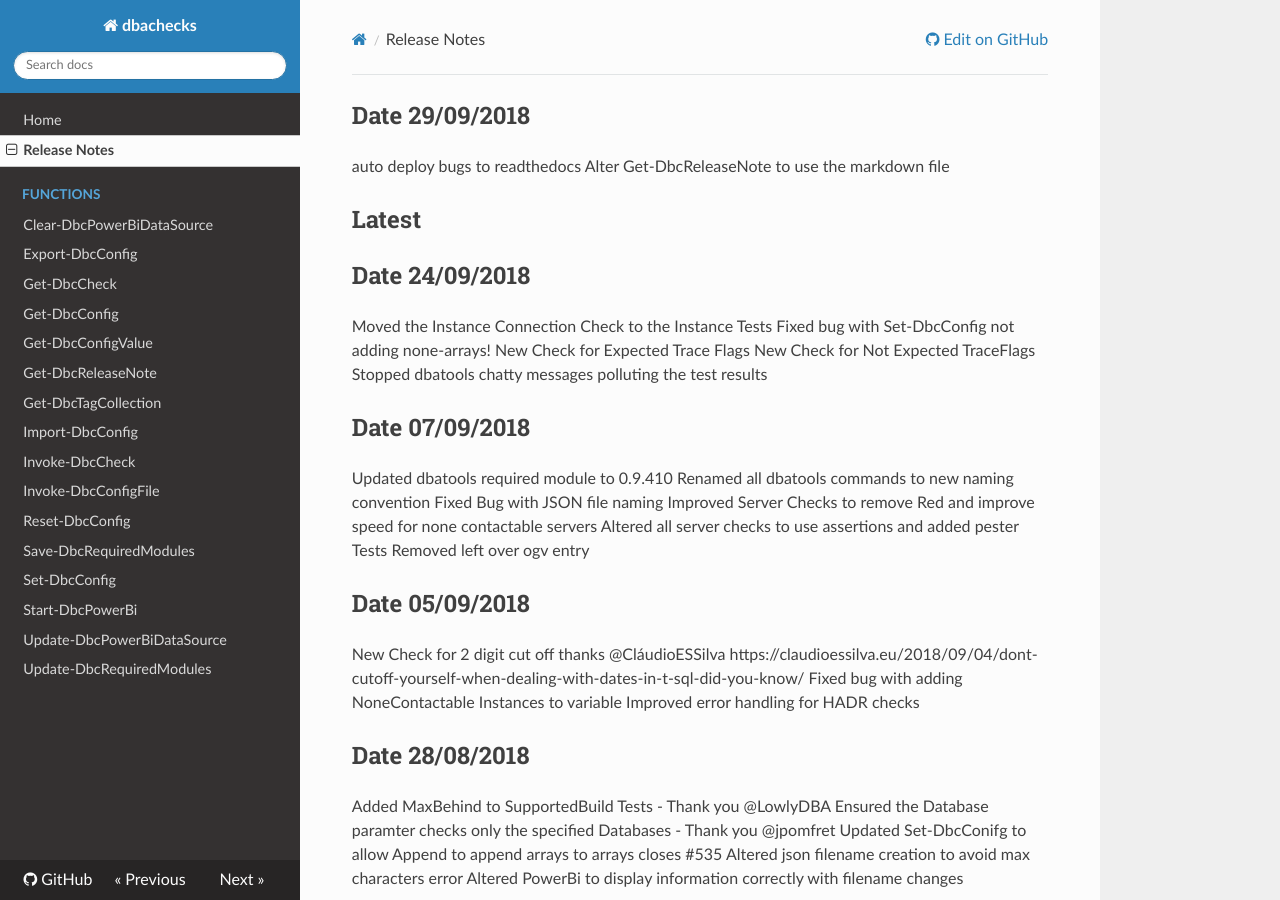
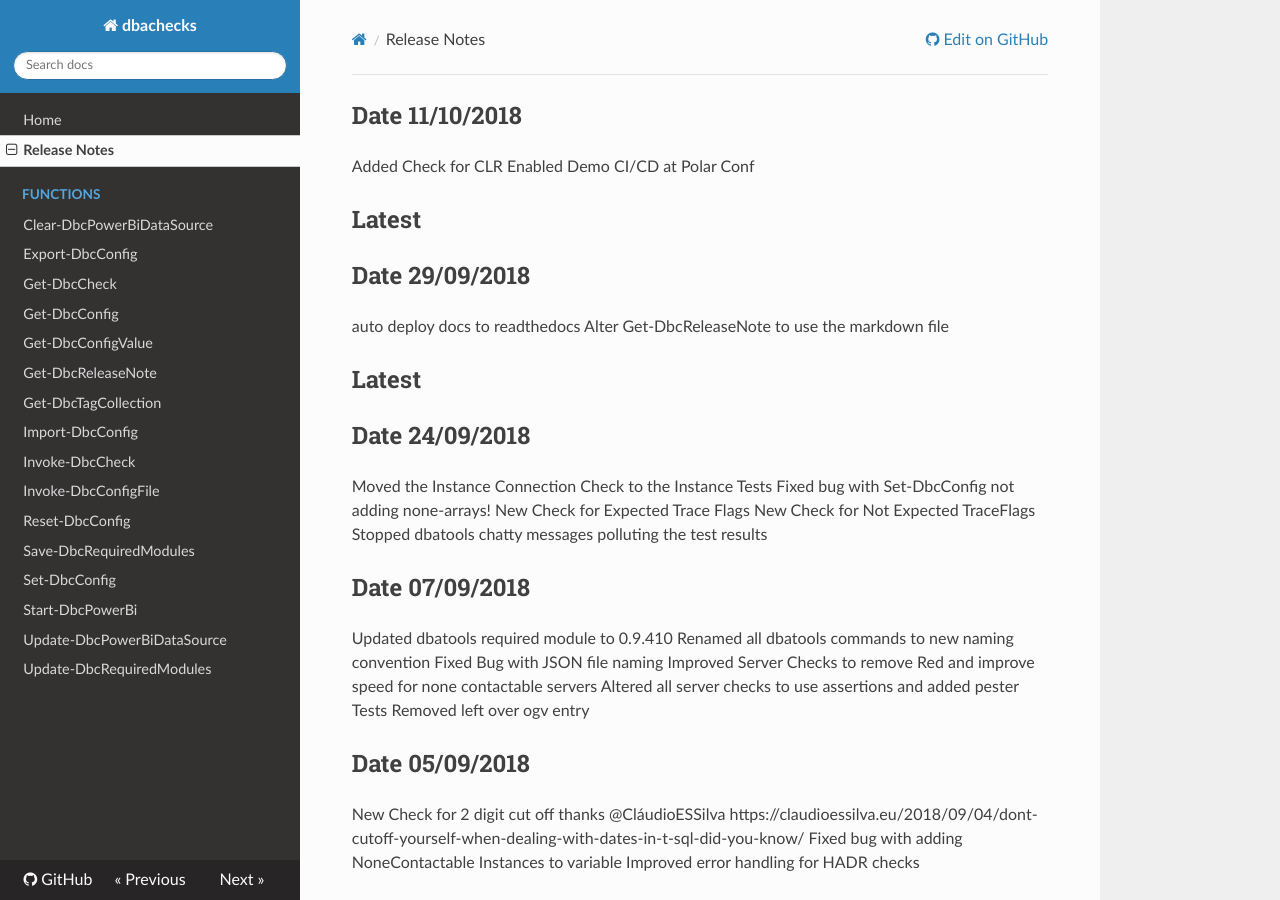
Before and after one commit to dataplat/dbachecks, an MkDocs documentation site: the page built from docs/RELEASE.md, in a window 1280 px wide and 900 px high. Built offline with MkDocs 1.6.1, drawn with Linux system fonts in a browser that asks for light colours; nearby versions of some CDN libraries; old or Windows-style settings are respelled for this version of MkDocs.

Commit message:
added release notes closes #555

```diff
--- a/docs/RELEASE.md
+++ b/docs/RELEASE.md
@@ -1,5 +1,11 @@
+## Date 11/10/2018
+Added Check for CLR Enabled
+Demo CI/CD at Polar Conf
+
+##Latest
+
 ## Date 29/09/2018
-auto deploy bugs to readthedocs
+auto deploy docs to readthedocs
 Alter Get-DbcReleaseNote to use the markdown file
 
 ##Latest
```
Also changed, not shown: 1 other file.
